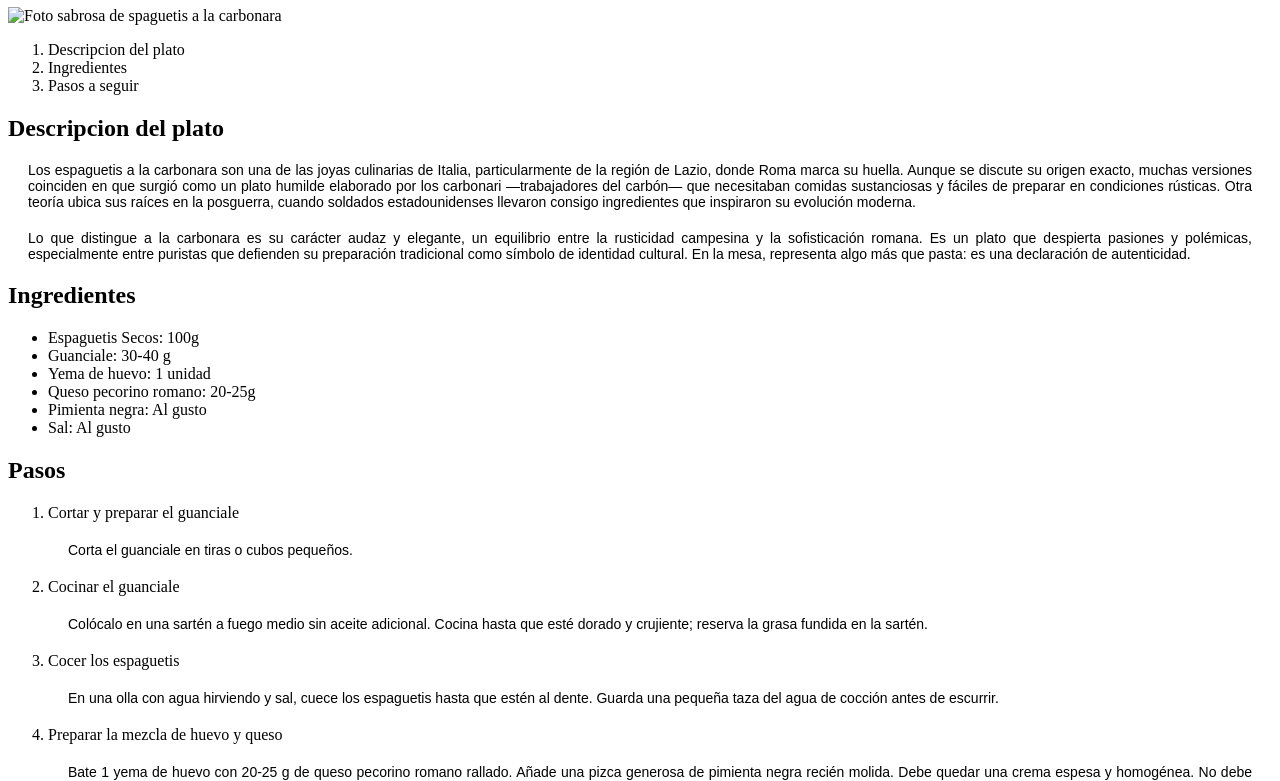
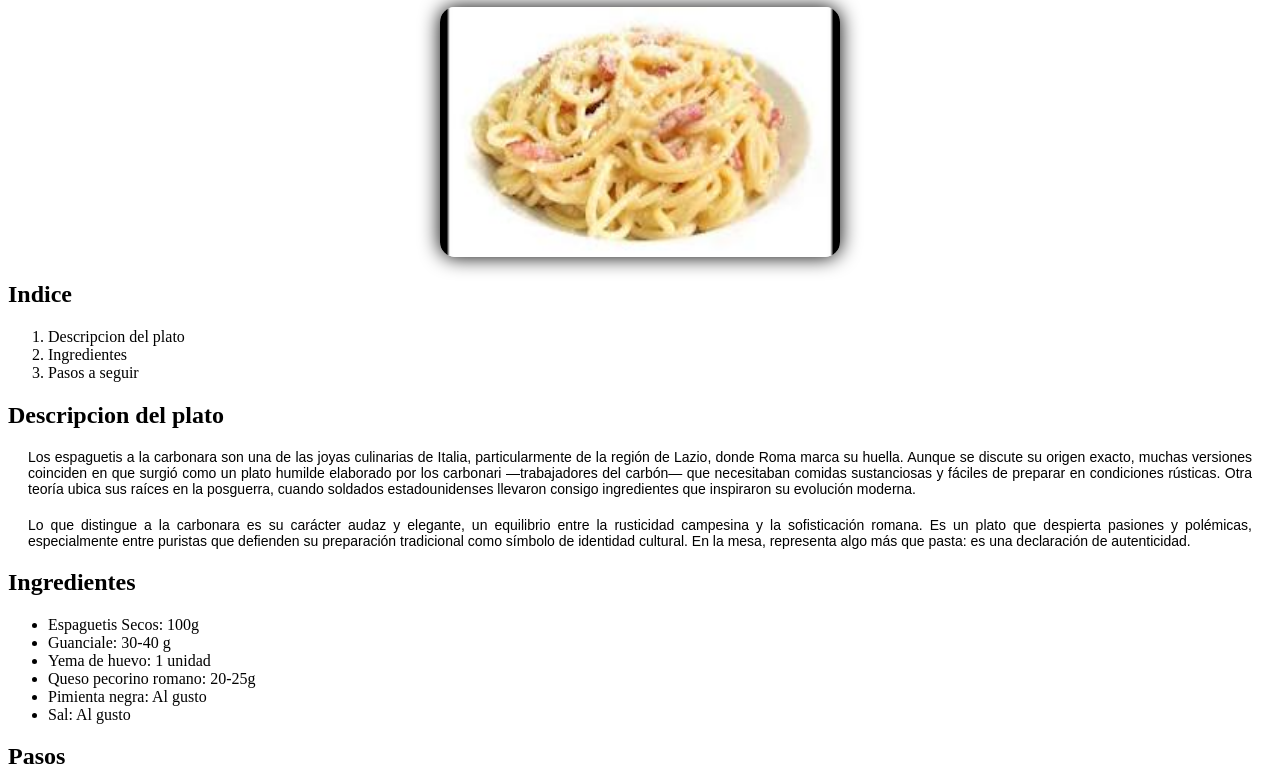
Before and after one commit to Zeves7/Ejercicios_Web_Programing_Course, a plain HTML site: page 2/index.html in a window 1280 px wide. Shown: the part 73-854 px from the top of the page. Drawn offline with Linux system fonts and the light colour scheme.

Commit message:
Edicion de imagen central terminada. Se centro y agrego estilo a la imagen

```diff
--- a/2/index.html
+++ b/2/index.html
@@ -9,16 +9,17 @@
 <body>
     <h1> Como preparar espaguettis a la carbonara en casa</h1>
 
-    <div id="spaggeti-image">
-        <img src="Espaguetis a la carbonara.jpeg" alt="Foto sabrosa de spaguetis a la carbonara">
+    <div class="center-image">
+        <img id="spaggeti-image" src="Espaguetis a la carbonara.jpeg" alt="Foto sabrosa de spaguetis a la carbonara">
     </div>
 
     <div class="element-index">
-        <ol>
-            <li>Descripcion del plato</li>
-            <li>Ingredientes</li>
-            <li> Pasos a seguir</li>
-        </ol>
+        <h2>Indice</h2>
+            <ol>
+                <li>Descripcion del plato</li>
+                <li>Ingredientes</li>
+                <li> Pasos a seguir</li>
+            </ol>
     </div>
 
     <h2>Descripcion del plato</h2>
--- a/2/styles/Cooking-recepy-style.css
+++ b/2/styles/Cooking-recepy-style.css
@@ -6,3 +6,14 @@
     margin: 20px;
     text-align: justify;
 }
+
+.center-image {
+    text-align: center;
+}
+
+#spaggeti-image {
+    width: 400px;
+    height: 250px;
+    border-radius: 15px;
+    box-shadow: 0 0 20px black;
+}
```
Also changed, not shown: 2/Espaguetis a la carbonara.jpeg (added), 2/images/spaghetti-carbonara-isolated-on-white-600nw-603285467.webp (deleted).
